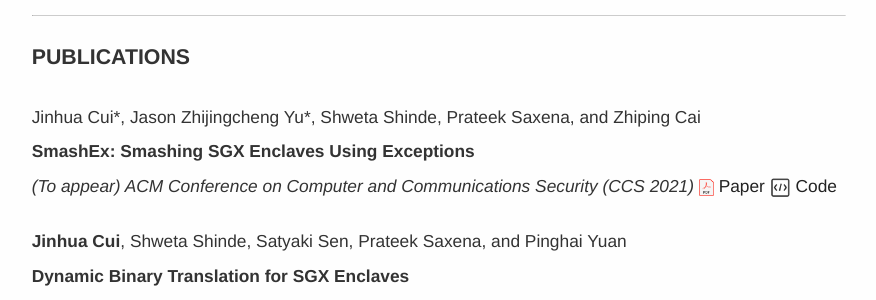
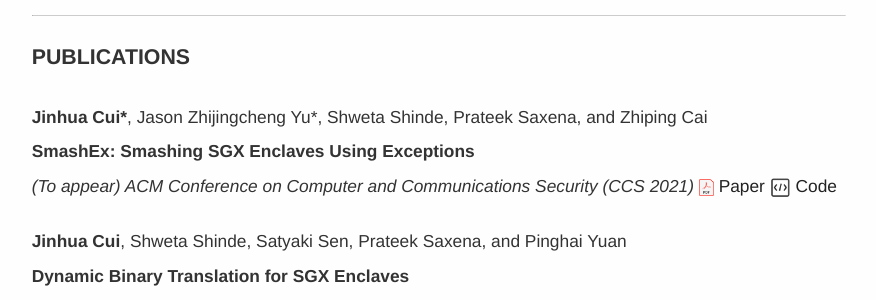
Before and after one commit to cimcs/cimcs.github.io, a Jekyll site: the page built from research.md, in a window 1280 px wide. Shown: the part 152-452 px from the top of the page, without its empty margins (201-1077 px from the left). Built offline with Jekyll 4.4.1, drawn with Linux system fonts in a browser that asks for light colours; comment, search, counter and statistics services are not loaded.

Commit message:
Update cv.yml

```diff
--- a/_data/cv.yml
+++ b/_data/cv.yml
@@ -3,9 +3,6 @@ affiliation: NUDT & NUS
 address: Changsha in China & Singapore
 email: jhcui dot gid at gamil.com
 web: https://cimcs.github.io
-
-bold:
-- Jinhua Cui
 
 research_interests:
     - System security.
@@ -145,7 +142,7 @@ awards:
 
 publications:
     - title:   "SmashEx: Smashing SGX Enclaves Using Exceptions"
-      author:  Jinhua Cui\*, Jason Zhijingcheng Yu\*, Shweta Shinde, Prateek Saxena, and Zhiping Cai
+      author:  '**Jinhua Cui\***, Jason Zhijingcheng Yu\*, Shweta Shinde, Prateek Saxena, and Zhiping Cai'
       journal: (To appear) ACM Conference on Computer and Communications Security
       note:
       # video:   https://www.youtube.com/watch?v=voOMQZOus78
```
